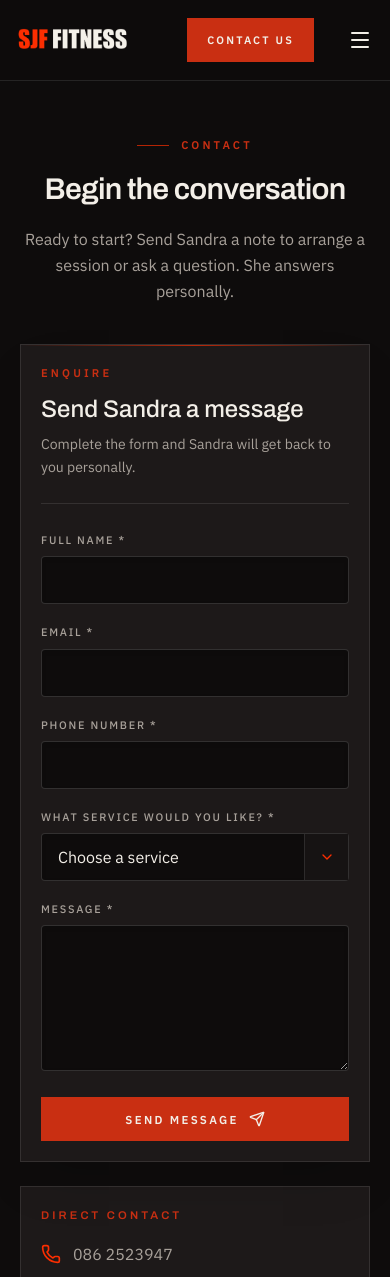
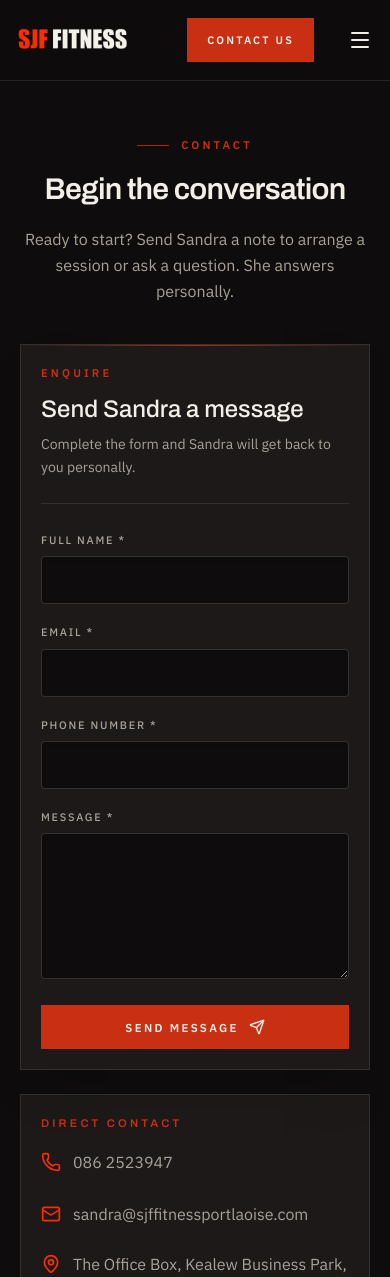
Before and after one commit to EoinOKelly/SJF-Fitness-Website, a React (Vite) app: page /contact in a window 390 px wide. Shown: the top 1277 px of the page. Built offline with nearby package versions, Linux system fonts and the light colour scheme.

Commit message:
Simplify website to single personal training service

```diff
--- a/src/components/booking/BookingWizard.tsx
+++ b/src/components/booking/BookingWizard.tsx
@@ -1,6 +1,6 @@
 import { useState } from 'react'
 import { CheckCircle2, ChevronLeft, ChevronRight, Loader2 } from 'lucide-react'
-import { getServiceById } from '../../data/services'
+import { primaryService } from '../../data/services'
 import { siteConfig } from '../../data/siteConfig'
 import type { BookingDetails } from '../../lib/bookingValidation'
 import {
@@ -11,10 +11,9 @@ import { Button } from '../ui/Button'
 import { Card } from '../ui/Card'
 import { DateSelect } from './DateSelect'
 import { DetailsForm } from './DetailsForm'
-import { ServiceSelect } from './ServiceSelect'
 import { TimeSelect } from './TimeSelect'
 
-const STEPS = ['Service', 'Date', 'Time', 'Details', 'Review'] as const
+const STEPS = ['Date', 'Time', 'Details', 'Review'] as const
 
 const emptyDetails: BookingDetails = {
   name: '',
@@ -25,7 +24,6 @@ const emptyDetails: BookingDetails = {
 
 export function BookingWizard() {
   const [step, setStep] = useState(0)
-  const [serviceId, setServiceId] = useState('')
   const [date, setDate] = useState<Date | undefined>()
   const [time, setTime] = useState('')
   const [details, setDetails] = useState<BookingDetails>(emptyDetails)
@@ -33,17 +31,13 @@ export function BookingWizard() {
   const [submitted, setSubmitted] = useState(false)
   const [error, setError] = useState('')
 
-  const service = getServiceById(serviceId)
-
   function canProceed(): boolean {
     switch (step) {
       case 0:
-        return !!serviceId
+        return !!date
       case 1:
-        return !!date
+        return !!time
       case 2:
-        return !!time
-      case 3:
         return false
       default:
         return true
@@ -61,13 +55,13 @@ export function BookingWizard() {
   }
 
   async function handleSubmit() {
-    if (!service || !date || !time) return
+    if (!date || !time) return
 
     setSubmitting(true)
     setError('')
 
     const result = await submitBookingRequest({
-      service: service.title,
+      service: primaryService.title,
       date: formatBookingDate(date),
       time,
       name: details.name,
@@ -143,45 +137,38 @@ export function BookingWizard() {
       <Card className="mx-auto max-w-2xl">
         {step === 0 && (
           <>
-            <h2 className="mb-6 font-display text-2xl text-ivory">Choose a service</h2>
-            <ServiceSelect selectedId={serviceId} onSelect={setServiceId} />
-          </>
-        )}
-
-        {step === 1 && (
-          <>
             <h2 className="mb-6 font-display text-2xl text-ivory">Pick a date</h2>
             <DateSelect selected={date} onSelect={setDate} />
           </>
         )}
 
-        {step === 2 && (
+        {step === 1 && (
           <>
             <h2 className="mb-6 font-display text-2xl text-ivory">Pick a time</h2>
             <TimeSelect selected={time} onSelect={setTime} />
           </>
         )}
 
-        {step === 3 && (
+        {step === 2 && (
           <>
             <h2 className="mb-6 font-display text-2xl text-ivory">Your details</h2>
             <DetailsForm
               defaultValues={details}
               onSubmit={(data) => {
                 setDetails(data)
-                setStep(4)
+                setStep(3)
               }}
             />
           </>
         )}
 
-        {step === 4 && service && date && (
+        {step === 3 && date && (
           <>
             <h2 className="mb-6 font-display text-2xl text-ivory">Review your booking</h2>
             <dl className="space-y-3 text-sm">
               <div className="flex justify-between border-b border-white/10 pb-3">
                 <dt className="text-ash">Service</dt>
-                <dd className="text-ivory">{service.title}</dd>
+                <dd className="text-ivory">{primaryService.title}</dd>
               </div>
               <div className="flex justify-between border-b border-white/10 pb-3">
                 <dt className="text-ash">Date</dt>
@@ -230,21 +217,21 @@ export function BookingWizard() {
             Back
           </Button>
 
-          {step < 3 && (
+          {step < 2 && (
             <Button type="button" onClick={handleNext} disabled={!canProceed()}>
               Next
               <ChevronRight className="h-4 w-4" />
             </Button>
           )}
 
-          {step === 3 && (
+          {step === 2 && (
             <Button type="submit" form="booking-details-form">
               Review
               <ChevronRight className="h-4 w-4" />
             </Button>
           )}
 
-          {step === 4 && (
+          {step === 3 && (
             <Button type="button" onClick={handleSubmit} disabled={submitting} className="px-4 sm:px-7">
               {submitting ? (
                 <>
--- a/src/components/contact/ContactForm.tsx
+++ b/src/components/contact/ContactForm.tsx
@@ -1,10 +1,10 @@
 import { useState } from 'react'
 import { useForm } from 'react-hook-form'
 import { zodResolver } from '@hookform/resolvers/zod'
-import { CheckCircle2, ChevronDown, Loader2, Send } from 'lucide-react'
+import { CheckCircle2, Loader2, Send } from 'lucide-react'
 import { contactFormSchema, type ContactFormData } from '../../lib/bookingValidation'
 import { submitToContactApi } from '../../lib/formSubmit'
-import { formatServiceOption, serviceOptions } from '../../data/services'
+import { formatServiceOption, serviceOption } from '../../data/services'
 import { Button } from '../ui/Button'
 import { Card } from '../ui/Card'
 
@@ -16,6 +16,7 @@ export function ContactForm() {
   const [result, setResult] = useState<{ ok: boolean; message: string } | null>(null)
   const { register, handleSubmit, reset, formState: { errors } } = useForm<ContactFormData>({
     resolver: zodResolver(contactFormSchema),
+    defaultValues: { service: formatServiceOption(serviceOption) },
   })
 
   async function onSubmit(data: ContactFormData) {
@@ -52,6 +53,7 @@ export function ContactForm() {
       </div>
 
       <form onSubmit={handleSubmit(onSubmit)} className="space-y-5" noValidate>
+        <input type="hidden" {...register('service')} />
         <div className="pointer-events-none fixed left-0 top-0 h-px w-px overflow-hidden opacity-0" aria-hidden="true">
           <label htmlFor="contact-website">Website</label>
           <input id="contact-website" type="text" tabIndex={-1} autoComplete="off" {...register('website')} />
@@ -76,22 +78,6 @@ export function ContactForm() {
         </div>
 
         <div>
-          <label htmlFor="contact-service" className="mb-2 block text-[0.68rem] font-medium uppercase tracking-[0.16em] text-ash">What service would you like? *</label>
-          <div className="group relative">
-            <select id="contact-service" defaultValue="" className={`${fieldClass} cursor-pointer appearance-none truncate pr-12`} aria-invalid={errors.service ? 'true' : 'false'} {...register('service')}>
-              <option value="" disabled>Choose a service</option>
-              {serviceOptions.map((option) => (
-                <option key={option.id} value={formatServiceOption(option)}>{formatServiceOption(option)}</option>
-              ))}
-            </select>
-            <span className="pointer-events-none absolute inset-y-px right-px flex w-11 items-center justify-center border-l border-white/10 bg-onyx text-brand transition-colors group-focus-within:bg-brand/10">
-              <ChevronDown className="h-4 w-4" aria-hidden="true" />
-            </span>
-          </div>
-          {errors.service && <p className="mt-2 text-sm text-red-300">{errors.service.message}</p>}
-        </div>
-
-        <div>
           <label htmlFor="contact-message" className="mb-2 block text-[0.68rem] font-medium uppercase tracking-[0.16em] text-ash">Message *</label>
           <textarea id="contact-message" rows={5} className={`${fieldClass} min-h-36 resize-y py-3`} aria-invalid={errors.message ? 'true' : 'false'} {...register('message')} />
           {errors.message && <p className="mt-2 text-sm text-red-300">{errors.message.message}</p>}
--- a/src/data/services.ts
+++ b/src/data/services.ts
@@ -16,27 +16,12 @@ export interface ServiceOption {
   priceNote?: string
 }
 
-export const serviceOptions: ServiceOption[] = [
-  {
-    id: 'first-consultation',
-    name: 'First Consultation',
-    duration: '1 hour',
-    price: '€40',
-  },
-  {
-    id: 'personal-training',
-    name: 'Personal Training',
-    duration: '1 hour',
-    price: '€40',
-  },
-  {
-    id: 'train-with-a-friend',
-    name: 'Train with a Friend',
-    duration: '1 hour',
-    price: '€30',
-    priceNote: 'per person',
-  },
-]
+export const serviceOption: ServiceOption = {
+  id: 'personal-training',
+  name: 'Personal Training',
+  duration: '1 hour',
+  price: '€40',
+}
 
 export function formatServiceOption(option: ServiceOption): string {
   return `${option.name} — ${option.duration} — ${option.price}${option.priceNote ? ` ${option.priceNote}` : ''}`
@@ -52,6 +37,4 @@ export const services: Service[] = [
   },
 ]
 
-export function getServiceById(id: string): Service | undefined {
-  return services.find((s) => s.id === id)
-}
+export const primaryService = services[0]
--- a/src/lib/bookingValidation.ts
+++ b/src/lib/bookingValidation.ts
@@ -17,7 +17,7 @@ export const contactFormSchema = z.object({
     .string()
     .min(7, 'Please enter a valid phone number')
     .regex(/^[\d\s+()-]+$/, 'Please enter a valid phone number'),
-  service: z.string().min(1, 'Please choose a service'),
+  service: z.string().min(1, 'Service is required'),
   message: z.string().min(10, 'Please enter a message of at least 10 characters'),
   website: z.string().optional(),
 })
--- a/src/pages/BookPage.tsx
+++ b/src/pages/BookPage.tsx
@@ -13,7 +13,7 @@ export function BookPage() {
           <SectionHeading
             eyebrow="Reserve"
             title="Schedule your session"
-            subtitle="Choose your service, pick a date and time, and Sandra will personally confirm your appointment."
+            subtitle="Pick a date and time for your personal training session, and Sandra will personally confirm your appointment."
             align="center"
           />
           <BookingWizard />
--- a/tests/mobile-qa.mjs
+++ b/tests/mobile-qa.mjs
@@ -45,10 +45,6 @@ try {
     }
 
     await page.goto(`${baseUrl}/contact`, { waitUntil: 'domcontentloaded', timeout: 10_000 })
-    const select = page.getByLabel('What service would you like? *')
-    await select.selectOption({ index: 1 })
-    assert.notEqual(await select.inputValue(), '', `Service select did not accept input at ${width}px`)
-
     const submit = page.getByRole('button', { name: 'Send Message' })
     assert.equal(await submit.isVisible(), true, `Submit button is not visible at ${width}px`)
     assert.equal(await submit.isEnabled(), true, `Submit button is not enabled at ${width}px`)
```
Also changed, not shown: src/components/booking/ServiceSelect.tsx (deleted, +0 -47 lines), src/components/home/Services.tsx (+9 -17 lines).
